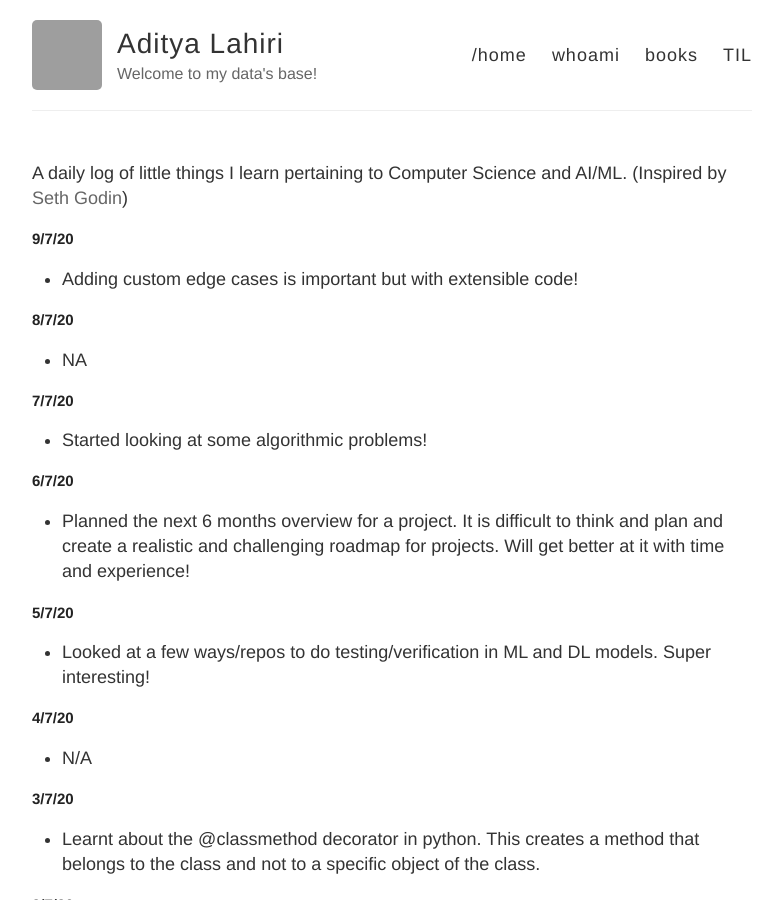
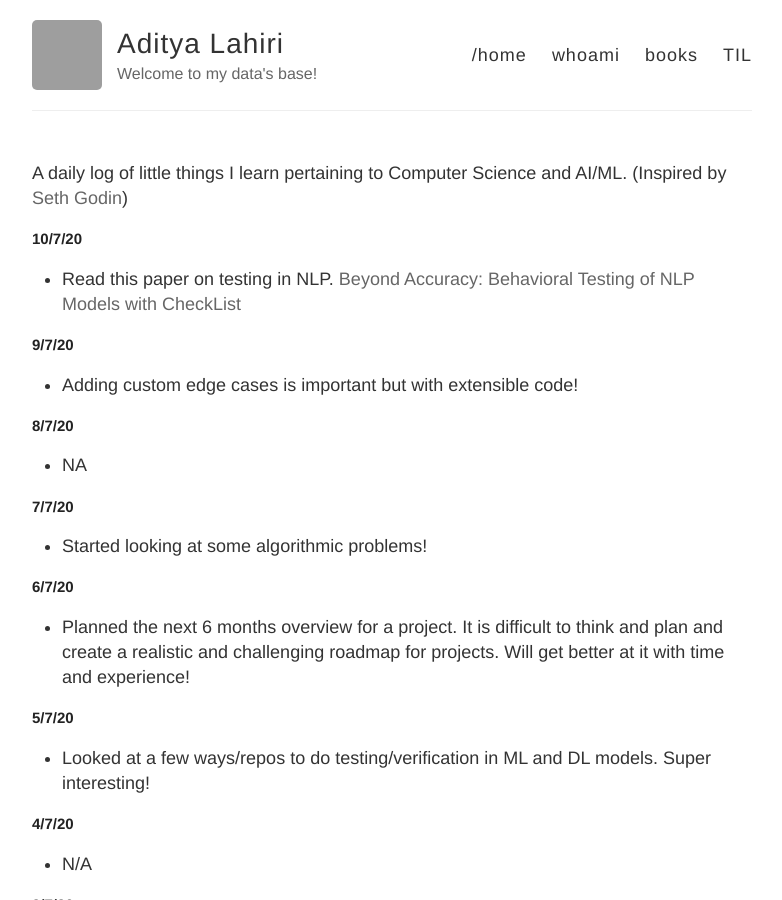
Before and after one commit to adityalahiri/adityalahiri.github.io, a Jekyll site: the page built from TIL.md, in a window 1280 px wide and 900 px high. Shown: the whole window, without its empty margins (248-1030 px from the left). Built offline with Jekyll 4.4.1, drawn with Linux system fonts in a browser that asks for light colours; our own code applies the rules of GitHub Pages for plain Markdown files; grey boxes are pictures that could not be loaded.

Commit message:
Update for 10/7

```diff
--- a/TIL.md
+++ b/TIL.md
@@ -1,5 +1,9 @@
 A daily log of little things I learn pertaining to Computer Science and AI/ML.
 (Inspired by [Seth Godin](https://seths.blog/))
+
+## 10/7/20
+
+* Read this paper on testing in NLP. [Beyond Accuracy: Behavioral Testing of NLP Models with CheckList](https://www.aclweb.org/anthology/2020.acl-main.442.pdf)
 
 ## 9/7/20
 
```
